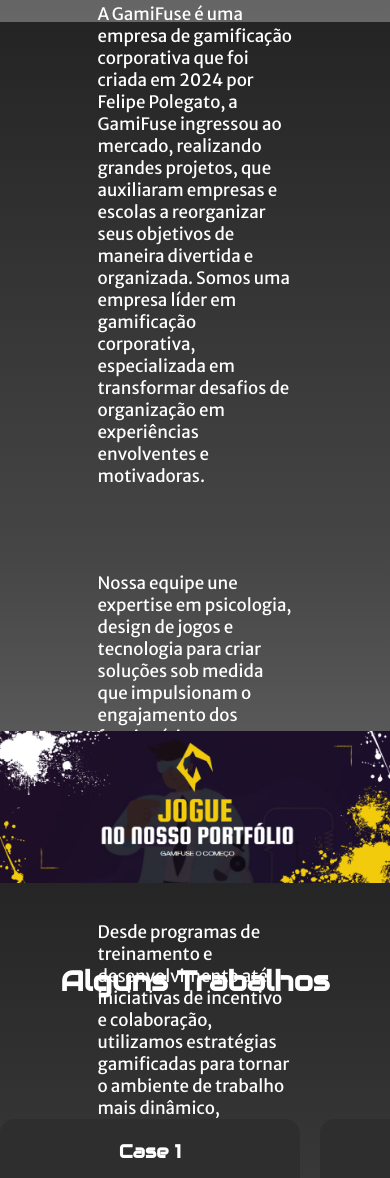
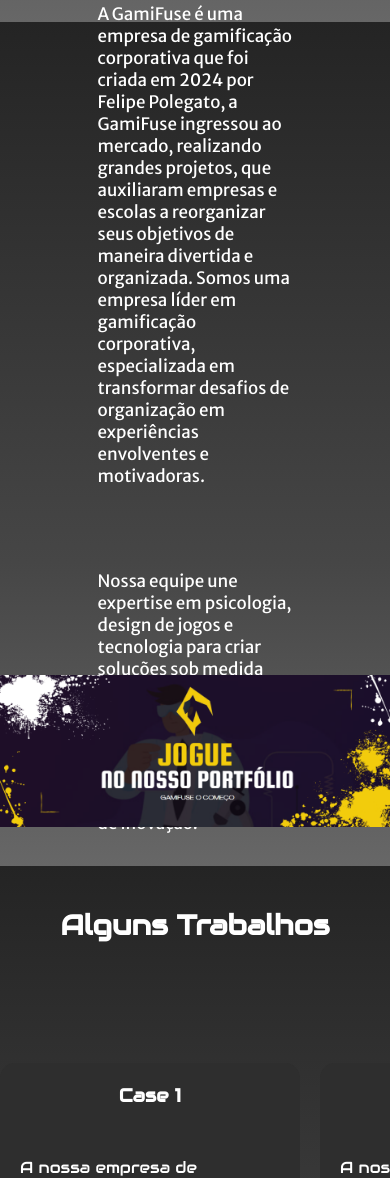
Before and after one commit to ArtzFxz/gamifuse, a plain HTML site: page index.html in a window 390 px wide. Shown: the part 822-2000 px from the top of the page. Drawn offline with Linux system fonts and the light colour scheme.

Commit message:
feat: Responsividade 380px

```diff
--- a/style.css
+++ b/style.css
@@ -737,17 +737,18 @@
     }
 }
 
-@media screen add (max-width: 440px) {
+@media screen and (max-width: 440px) {
     #sobre {
-        height: 1200px;
+        height: 100%;
     }
 
     #sobre p {
         margin-bottom: 245px;
+        height: 50%;
     }
 }
 
-@media screen add (max-width: 380px) {
+@media screen and (max-width: 380px) {
     #portfolio .banner {
         margin-top: 220px;
 
```
